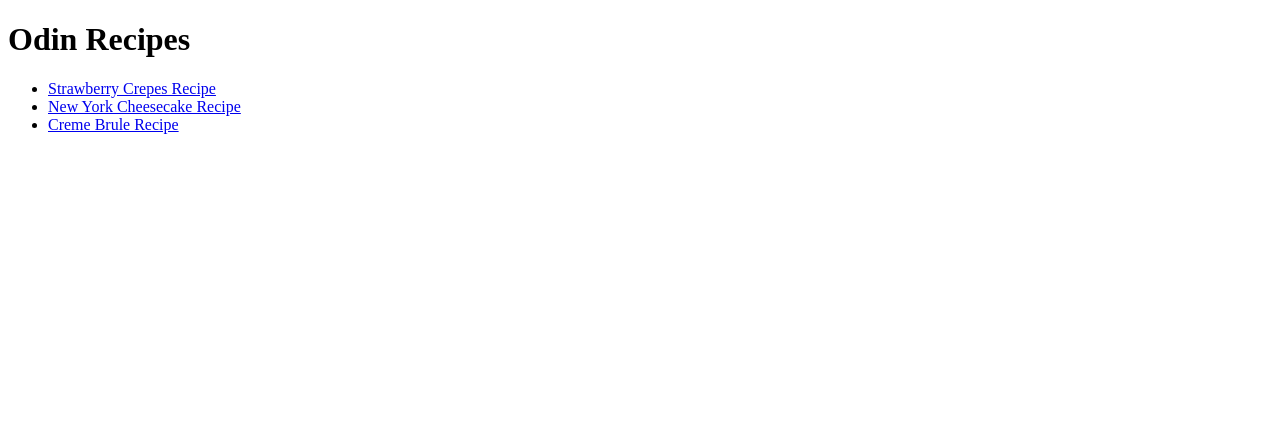
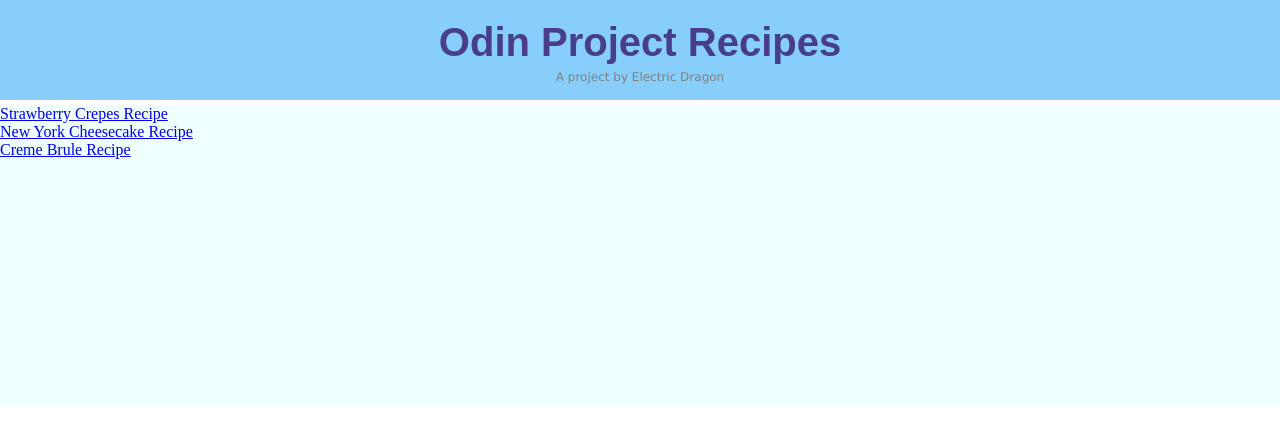
Before and after one commit to MidlifeMechanicus/odin-recipes, a plain HTML site: page index.html in a window 1280 px wide. Drawn offline with Linux system fonts and the light colour scheme.

Commit message:
Create basic header

```diff
--- a/index.html
+++ b/index.html
@@ -4,12 +4,14 @@
         <meta charset="UTF-8">
         <meta name="viewport" content="width=device-width, initial-scale=1.0">
         <title>Homepage</title>
+        <link rel="stylesheet" href="style.css">
     </head>
     <body>
         <header>
-            <h1>Odin Recipes</h1>
+            <h1 class="title">Odin Project Recipes</h1>
+            <aside class="credit">A project by Electric Dragon</aside>
         </header>
-        <section>
+        <section class="recipes">
             <ul>
                 <li><a href="recipes/crepes.html">Strawberry Crepes Recipe</a></li>
                 <li><a href="recipes/cheesecake.html">New York Cheesecake Recipe</a></li>
--- a/style.css
+++ b/style.css
@@ -2,5 +2,31 @@
     padding: 0px;
     margin: 0px;
     block-size: border-box;
+}
 
+header {
+    height: 100px;
+    background-color:lightskyblue;
+    padding-top: 0px;
+    margin-bottom: 5px;
 }
+.title {
+    color: darkslateblue;
+    font-size: 40px;
+    font-family: Arial, Helvetica, sans-serif;
+    /* Arial is very similar to Helvetica as it was designed to mimic Helvetica while getting around licence fees. Sans-serif fonts are going to be the easiest to read, at the cost of unique serifs. */
+    text-align: center;
+    padding-top: 20px;
+}
+.credit {
+    font-size: 12px;
+    font-family: Verdana, sans-serif;
+    /* Verdana is also similar to Arial and Helvetica, but the slightly simpler structure makes it even more readable. Useful for small fonts or large blocks of text. */
+    color: grey;
+    text-align: center;
+    margin-top: 5px;
+}
+.recipes {
+    height: 300px;
+    background-color:azure;
+}
```
